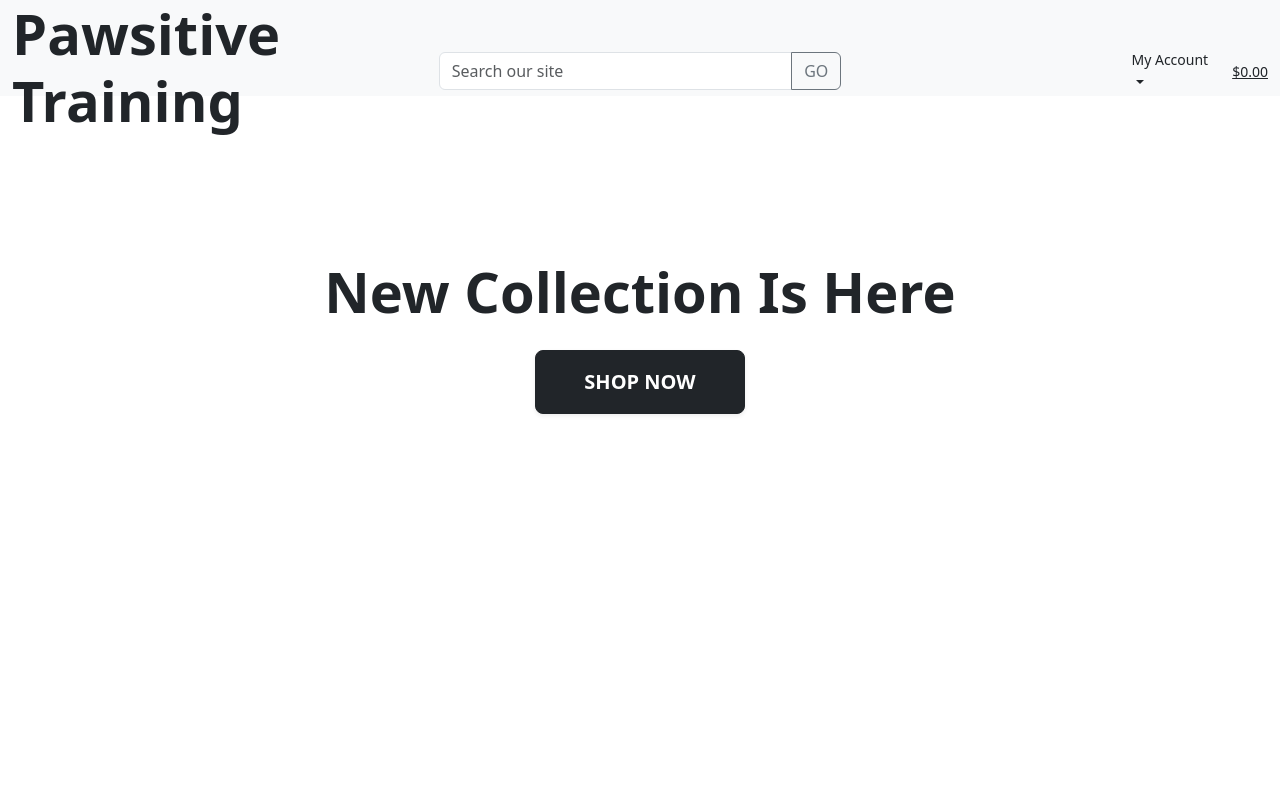
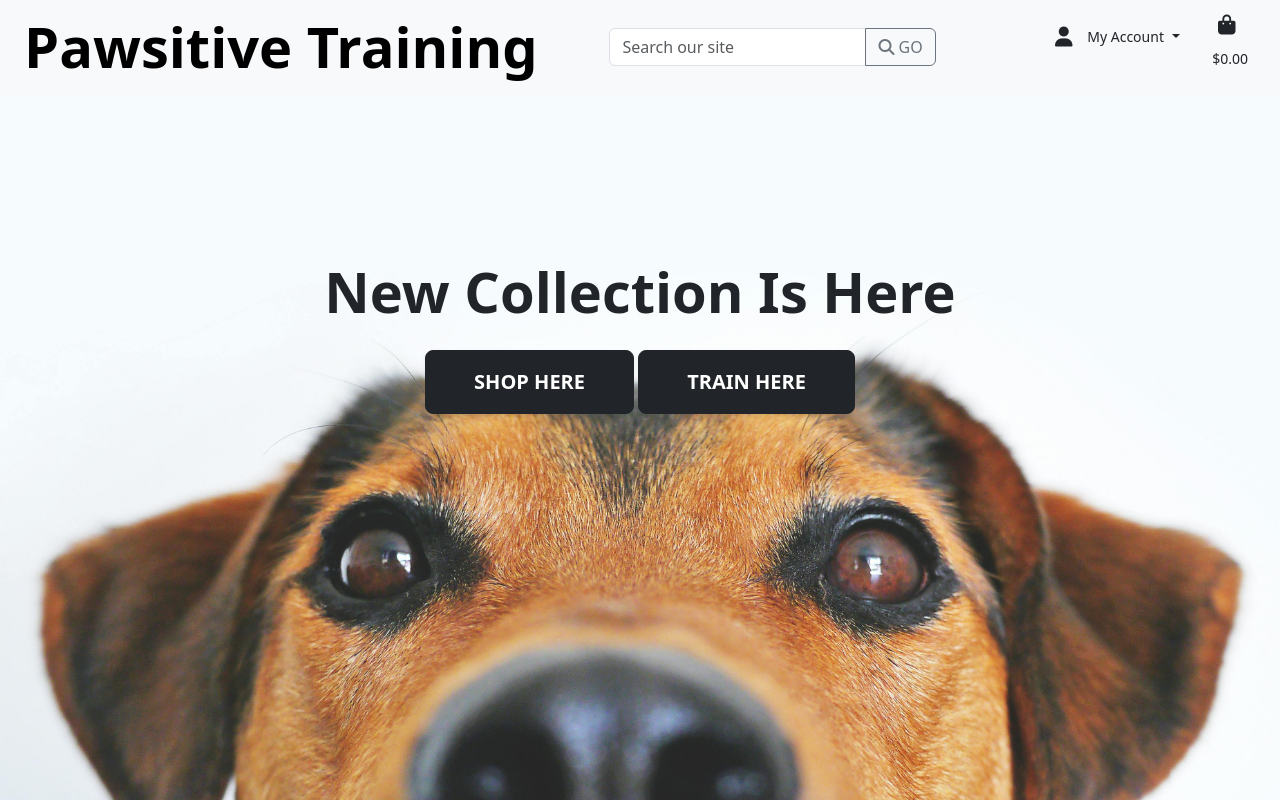
Before and after one commit to pac-dan/pawsitive_training, a Django app: page / in a window 1280 px wide. Run offline with Django 5.2, Linux system fonts and the light colour scheme; some libraries are stand-ins or nearby versions.

Commit message:
Add base.css, add media paths, add static paths

```diff
--- a/pawsitive_training/settings.py
+++ b/pawsitive_training/settings.py
@@ -147,6 +147,12 @@ USE_TZ = True
 # https://docs.djangoproject.com/en/5.1/howto/static-files/
 
 STATIC_URL = 'static/'
+STATICFILES_DIRS = [
+    os.path.join(BASE_DIR, 'static'),
+]
+
+MEDIA_URL = '/media/'
+MEDIA_ROOT = os.path.join(BASE_DIR, 'media')
 
 # Default primary key field type
 # https://docs.djangoproject.com/en/5.1/ref/settings/#default-auto-field
--- a/pawsitive_training/urls.py
+++ b/pawsitive_training/urls.py
@@ -16,9 +16,11 @@ Including another URLconf
 """
 from django.contrib import admin
 from django.urls import path, include
+from django.conf import settings
+from django.conf.urls.static import static
 
 urlpatterns = [
     path('admin/', admin.site.urls),
     path('accounts/', include('allauth.urls')),
     path('', include('welcome.urls')),
-]
+] + static(settings.MEDIA_URL, document_root=settings.MEDIA_ROOT)
--- /dev/null
+++ b/static/css/base.css
@@ -0,0 +1,45 @@
+html {
+    height: 100%;
+}
+
+body {
+    background: url('../../media/welcome_hero_image.jpg') no-repeat center center fixed;
+    background-size: cover;
+    height: calc(100vh - 120px);
+    color: #32373B;
+    font-family: 'Roboto', sans-serif;
+}
+
+.icon {
+    align-items: center;
+    display: inline-flex;
+    justify-content: center;
+    height: 1.5rem;
+    width: 1.5rem;
+}
+
+.main-logo-link {
+    width: fit-content;
+}
+
+/* Slightly larger container on xl screens */
+@media (min-width: 1200px) {
+    .container {
+      max-width: 80%;
+    }
+  }
+
+  /* fixed top navbar only on medium and up */
+  @media (min-width: 992px) {
+      .fixed-top-desktop-only {
+          position: fixed;
+          top: 0;
+          right: 0;
+          left: 0;
+          z-index: 1030;
+      }
+
+      .header-container {
+          padding-top: 164px;
+      }
+  }
--- a/templates/base.html
+++ b/templates/base.html
@@ -14,13 +14,16 @@
     {% endblock %}
 
     {% block corecss %}
-        <link href="https://cdn.jsdelivr.net/npm/bootstrap@5.3.3/dist/css/bootstrap.min.css" rel="stylesheet" integrity="sha384-QWTKZyjpPEjISv5WaRU9OFeRpok6YctnYmDr5pNlyT2bRjXh0JMhjY6hW+ALEwIH" crossorigin="anonymous">
+        <link rel="stylesheet" href="{% static 'css/base.css' %}">
+        <link rel="stylesheet" href="https://cdn.jsdelivr.net/npm/bootstrap@5.3.3/dist/css/bootstrap.min.css" integrity="sha384-QWTKZyjpPEjISv5WaRU9OFeRpok6YctnYmDr5pNlyT2bRjXh0JMhjY6hW+ALEwIH" crossorigin="anonymous">
+        <link rel="stylesheet" href="https://fonts.googleapis.com/css2?family=Roboto:ital,wght@0,100..900;1,100..900&display=swap">
       {% endblock %}
 
     {% block extra_css %}
     {% endblock %}
 
     {% block corejs %}
+        <script src="https://kit.fontawesome.com/36ed667e80.js" crossorigin="anonymous"></script>
         <script src="https://cdn.jsdelivr.net/npm/@popperjs/core@2.11.8/dist/umd/popper.min.js" integrity="sha384-I7E8VVD/ismYTF4hNIPjVp/Zjvgyol6VFvRkX/vR+Vc4jQkC+hVqc2pM8ODewa9r" crossorigin="anonymous"></script>
         <script src="https://cdn.jsdelivr.net/npm/bootstrap@5.3.3/dist/js/bootstrap.min.js" integrity="sha384-0pUGZvbkm6XF6gxjEnlmuGrJXVbNuzT9qBBavbLwCsOGabYfZo0T0to5eqruptLy" crossorigin="anonymous"></script>
     {% endblock %}
@@ -32,17 +35,22 @@
   </head>
   <body>
     <header class="container-fluid fixed-top">
-      <div class="row">
-          <div class="col-12 col-lg-4 my-auto py-1 py-lg-0 text-ceter text-lg-left">
-          <a href="{% url 'welcome' %}" class="nav-link main-logo-link">
+      <nav class="navbar navbar-expand-lg navbar-light bg-light">
+        <div class="container-fluid">
+          <!-- Left: Logo/Brand -->
+          <a class="navbar-brand" href="{% url 'welcome' %}">
             {% comment %} <img src="{% static 'img/logo.png' %}" alt="Pawsitive Training Logo" class="main-logo"> {% endcomment %}
-            <h1 class="display-4 fw-bold"><strong>Pawsitive</strong> Training</h1>
+            <h1 class="display-4 fw-bold mb-0"><strong>Pawsitive</strong> Training</h1>
           </a>
-          </div>
+          <button class="navbar-toggler" type="button" data-bs-toggle="collapse" data-bs-target="#navbarSupportedContent"
+                  aria-controls="navbarSupportedContent" aria-expanded="false" aria-label="Toggle navigation">
+            <span class="navbar-toggler-icon"></span>
+          </button>
 
-            <!-- Center Column -->
-          <div class="col-12 col-lg-4 my-auto py-1 py-lg-0">
-            <form method="GET" action="">
+          <!-- Collapsible Content -->
+          <div class="collapse navbar-collapse" id="navbarSupportedContent">
+            <!-- Center: Search Form -->
+            <form class="d-flex mx-auto" method="GET" action="">
               <div class="input-group">
                 <input type="text" class="form-control" name="q" placeholder="Search our site" aria-label="Search our site">
                 <button class="btn btn-outline-secondary" type="submit">
@@ -50,15 +58,14 @@
                 </button>
               </div>
             </form>
-          </div>
-             <div class="col-12 col-lg-4 d-flex justify-content-center justify-content-lg-end">
-              <ul class="list-inline my-0 d-flex align-items-center">
 
+            <!-- Right: Account Dropdown & Cart -->
+            <ul class="navbar-nav ms-auto mb-2 mb-lg-0">
               <!-- Account Dropdown -->
-                <li class="list-inline-item nav-item dropdown me-4">
+              <li class="nav-item dropdown me-3">
                 <a class="nav-link dropdown-toggle text-dark" href="#" id="user-options" role="button" data-bs-toggle="dropdown" aria-expanded="false">
-                    <i class="fas fa-user fa-lg"></i>
-                    <span class="small d-block">My Account</span>
+                  <i class="fas fa-user fa-lg icon"></i>
+                  <span class="small ms-1">My Account</span>
                 </a>
                 <ul class="dropdown-menu" aria-labelledby="user-options">
                   {% if request.user.is_authenticated %}
@@ -73,27 +80,25 @@
                   {% endif %}
                 </ul>
               </li>
-
               <!-- Cart Link -->
-                <li class="list-inline-item">
-                <a class="text-center position-relative text-dark"
-                   href="">
-                   <div class="text-center">
-                    <i class="fas fa-shopping-bag fa-lg"></i>
-                     <p class="my-0 small">
+              <li class="nav-item">
+                <a class="nav-link text-dark" href="">
+                  <div class="d-flex flex-column align-items-center">
+                    <i class="fas fa-shopping-bag fa-lg icon"></i>
+                    <span class="small">
                       {% if grand_total %}
                         ${{ grand_total|floatformat:2 }}
                       {% else %}
                         $0.00
                       {% endif %}
-                     </p>
+                    </span>
                   </div>
                 </a>
               </li>
             </ul>
           </div>
         </div>
-      </div>
+      </nav>
     </header>
 
     {% if messages %}
--- a/welcome/templates/welcome/index.html
+++ b/welcome/templates/welcome/index.html
@@ -17,10 +17,16 @@
     <div class="text-center">
       <h1 class="display-4 fw-bold mb-4">New Collection Is Here</h1>
 
-      <!-- Shop Now Btn -->
+      <!-- Shop  Btn -->
       <a href="#" class="btn btn-dark btn-lg px-5 py-3 text-uppercase fw-semibold shadow-sm">
-        Shop Now
+        Shop Here
       </a>
+
+      <!-- Train  Btn -->
+      <a href="#" class="btn btn-dark btn-lg px-5 py-3 text-uppercase fw-semibold shadow-sm">
+        Train Here
+      </a>
+
     </div>
   </section>
 {% endblock %}
```
Also changed, not shown: media/welcome_hero_image.jpg (added). Lines whose indentation alone changed are shown as unchanged.
